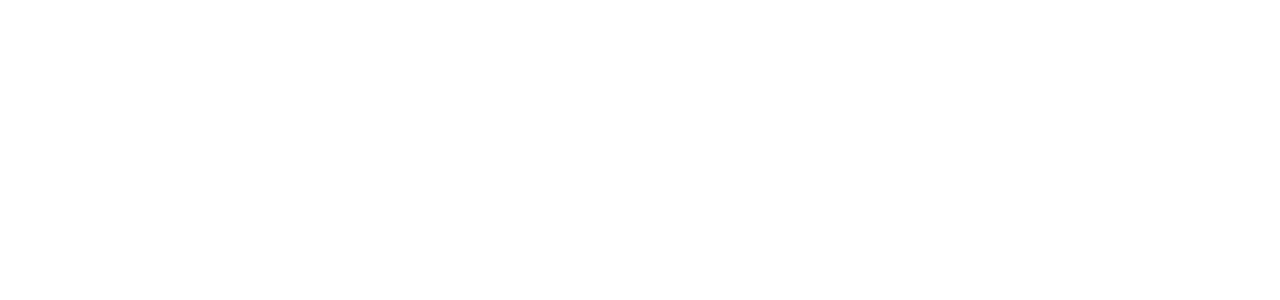
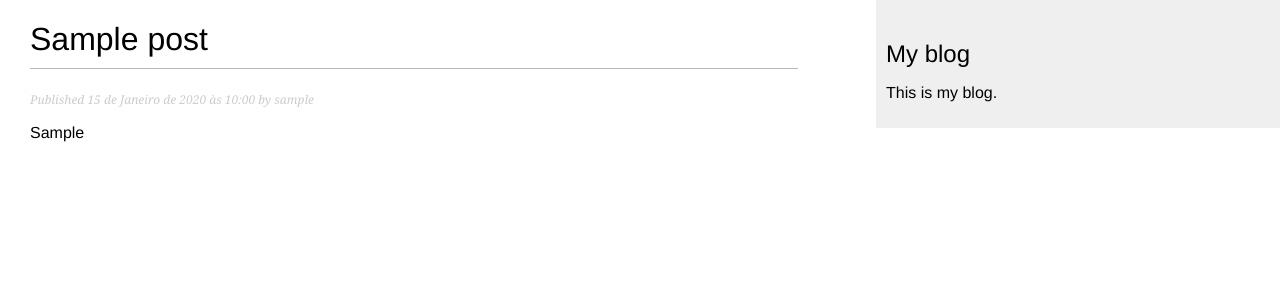
Before and after one commit to erickbmelo/Django-4-By-Example, a Django app: a page that uses blog/templates/blog/post/detalhe.html in a window 1280 px wide. Before the commit the part shown is empty. Shown: the top 300 px of the page. Run offline with Django 4.2, Linux system fonts and the light colour scheme; tables that the repository leaves empty hold one stand-in row (values such as "Sample post").

Commit message:
Página de detalhe do Post

```diff
--- a/blog/templates/blog/base.html
+++ b/blog/templates/blog/base.html
@@ -2,7 +2,7 @@
 <!DOCTYPE html>
 <html>
     <head>
-        <title>{% block title %}{% endblock %}</title>
+        <title>{% block titulo %}{% endblock %}</title>
         <link href="{% static "css/blog.css" %}" rel="stylesheet">
     </head>
     <body>
--- a/blog/templates/blog/post/detalhe.html
+++ b/blog/templates/blog/post/detalhe.html
@@ -0,0 +1,9 @@
+{% extends "blog/base.html" %}
+{% block titulo %}{{ post.titulo }}{% endblock %}
+{% block content %}
+    <h1>{{ post.titulo }}</h1>
+    <p class="date">
+        Published {{ post.publicado }} by {{ post.autor }}
+    </p>
+    {{ post.corpo|linebreaks }}
+{% endblock %}
--- a/blog/templates/blog/post/lista.html
+++ b/blog/templates/blog/post/lista.html
@@ -1,5 +1,5 @@
 {% extends "blog/base.html" %}
-{% block title %}My Blog{% endblock %}
+{% block titulo %}My Blog{% endblock %}
 {% block content %}
 
 <h1>My Blog</h1>
```
